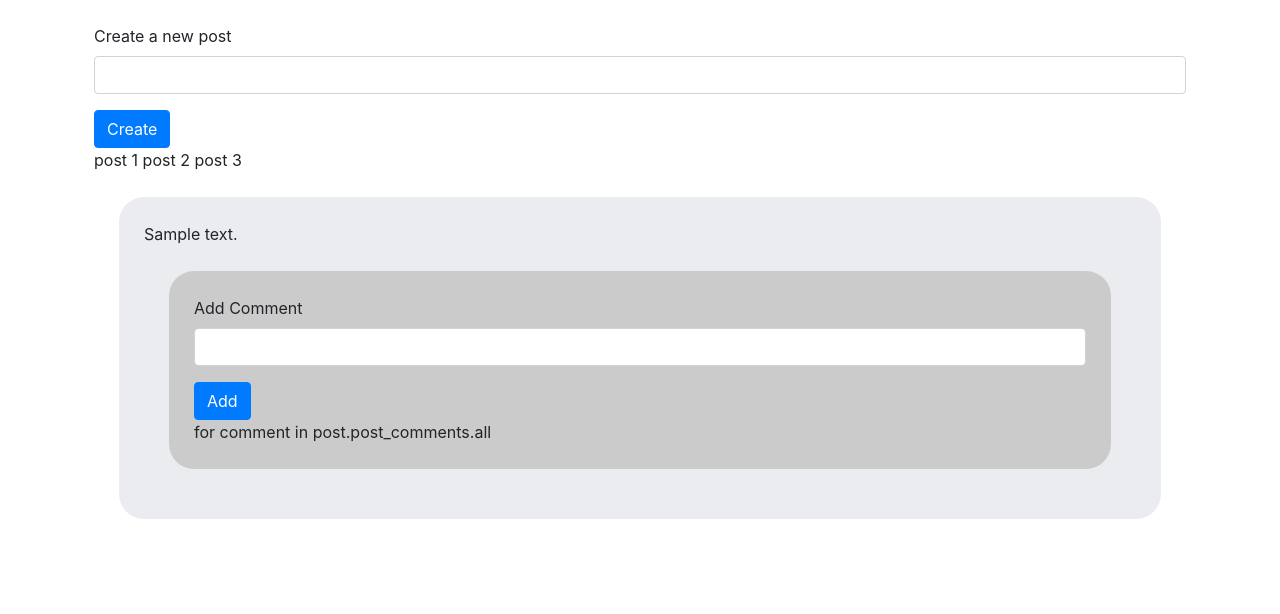
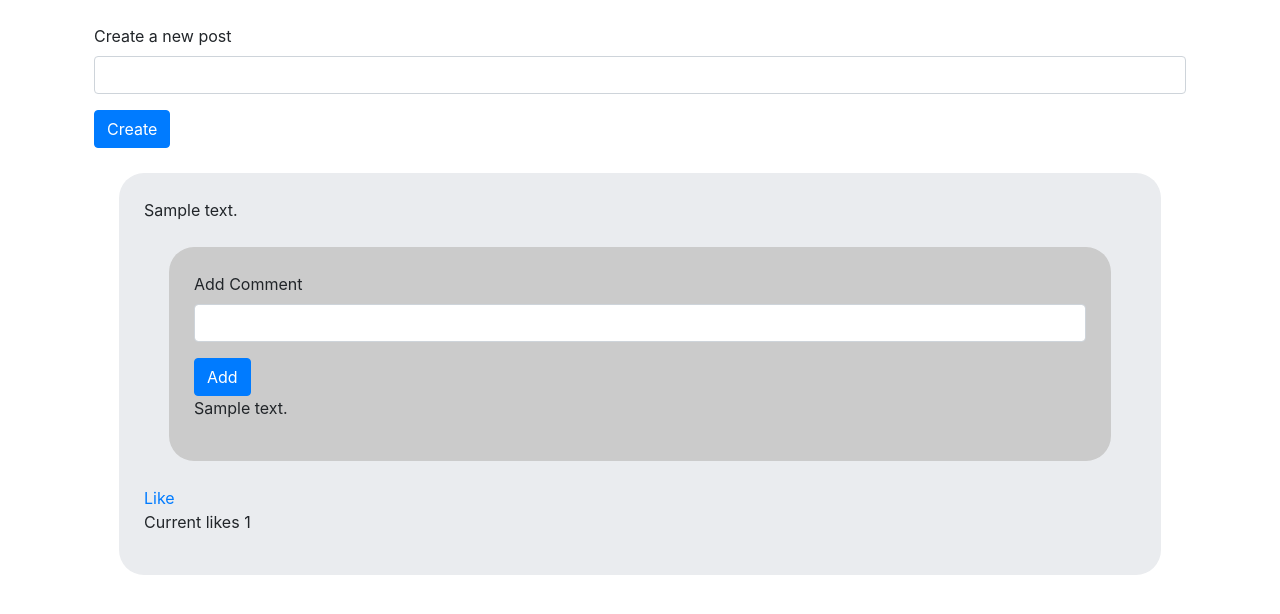
Before and after one commit to jmh3434/wall, a Django app: template my_app/templates/success.html in a window 1280 px wide. Shown: the part 88-702 px from the top of the page. Run offline with Django 3.2, Linux system fonts and the light colour scheme; the template is opened without the code that fills it: values that come from a table or form of the project are taken from there, others are empty; tables that the repository leaves empty hold one stand-in row (values such as "Sample post"); some libraries are stand-ins or nearby versions.

Commit message:
we added comments and likes

```diff
--- a/my_app/templates/success.html
+++ b/my_app/templates/success.html
@@ -44,8 +44,6 @@
                     <button class="btn btn-primary">Create</button>
                 </form>
 
-                post 1 post 2 post 3
-
 
 
 
@@ -64,9 +62,14 @@
 
                             <!-- comments  -->
 
-                            for comment in post.post_comments.all
+                            {% for comment in post.post_comments.all %}
 
+                            <p>{{comment.comment}}</p>
+                            {% endfor %}
                         </div>
+
+                        <a href="/like/{{post.id}}">Like</a>
+                        <p>Current likes {{ post.likes.count }}</p>
                     </div>
 
                 {% endfor %}
--- a/my_app/urls.py
+++ b/my_app/urls.py
@@ -8,4 +8,6 @@ urlpatterns = [
     path('success',views.success),
     path('logout',views.logout),
     path('create_post',views.create_post),
+    path('add_comment/<int:id>',views.add_comment),
+    path('like/<int:id>',views.like),
 ]
```
Also changed, not shown: my_app/views.py (+21 -0 lines).
